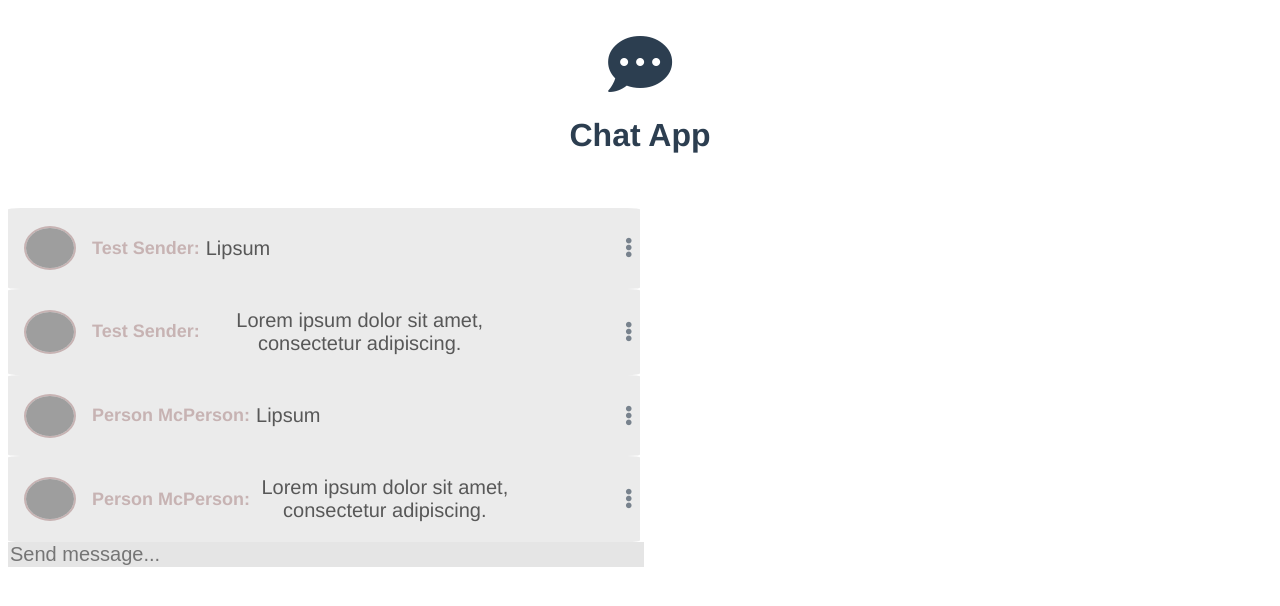
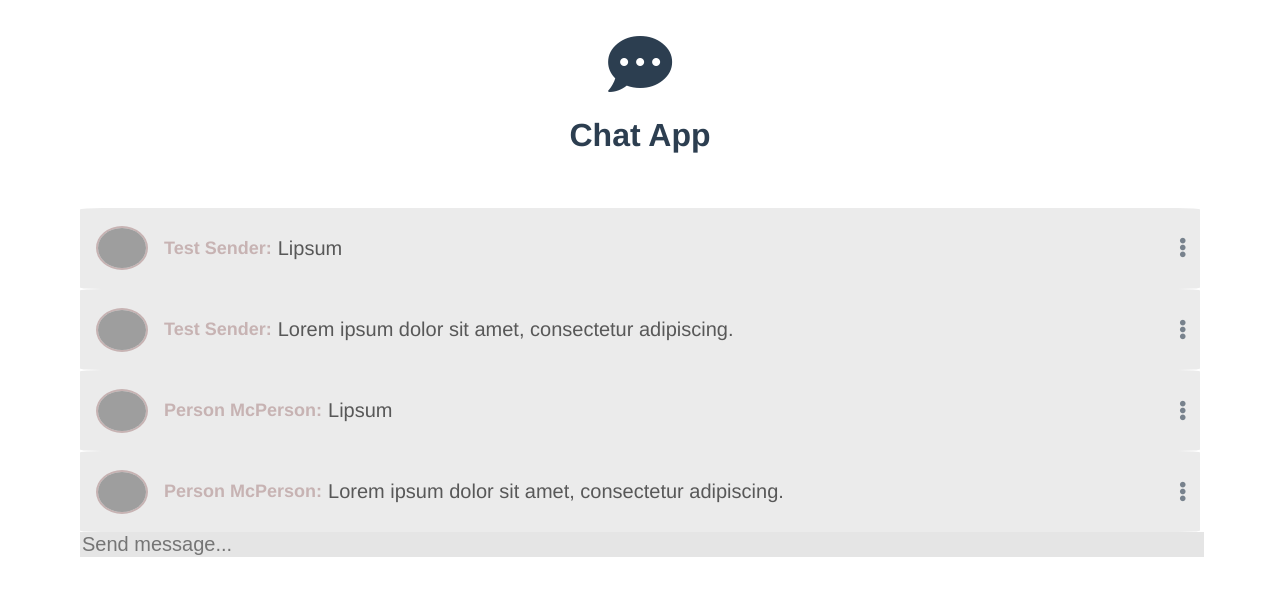
Before and after one commit to PeterKrooni/ChatApp, a Vue app in the folder chat-app/: page / in a window 1280 px wide. Shown: the top 606 px of the page. Built offline with nearby package versions, Linux system fonts and the light colour scheme; grey boxes are pictures that could not be loaded.

Commit message:
Fixed some css bugs

```diff
--- a/chat-app/src/App.vue
+++ b/chat-app/src/App.vue
@@ -63,6 +63,8 @@ export default{
   color: #2c3e50;
 }
 #test-container{
-  width: 50%;
+  width: 100%;
+  display: flex;
+  justify-content: center;
 }
 </style>
--- a/chat-app/src/components/Message.vue
+++ b/chat-app/src/components/Message.vue
@@ -54,6 +54,11 @@ export default{
 </script>
 
 <style scoped>
+@media screen and (min-width: 1080px){
+    #container{
+        width: 70em;
+    }
+}
 #container{
     background-color: rgb(235, 235, 235);
     border-radius: 2%;
@@ -62,6 +67,7 @@ export default{
     align-items: center;
     transition-duration: 100ms;
 }
+
 #content-container{
     display: flex;
     align-items: center;
```
